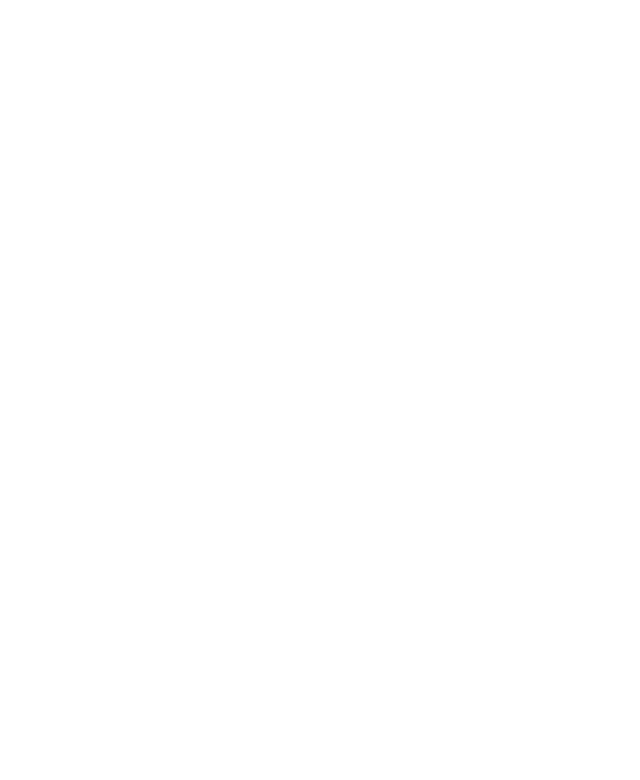
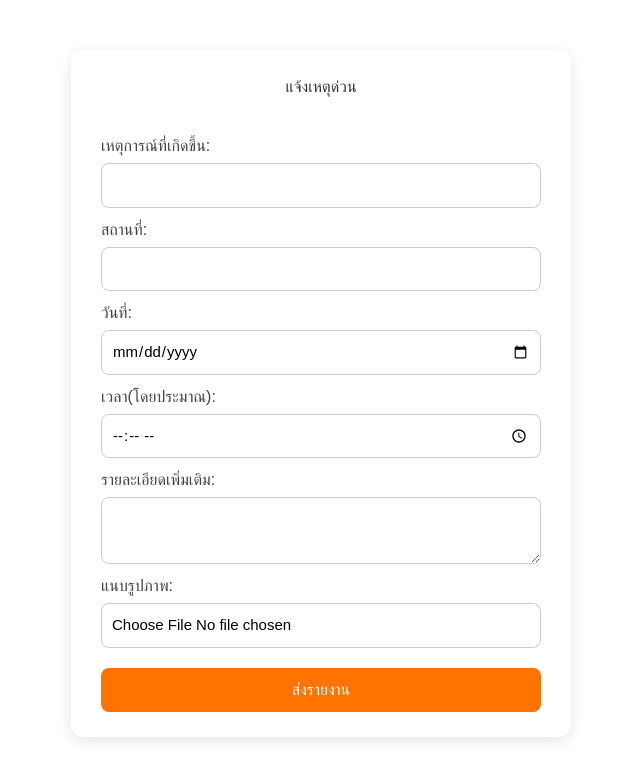
Before and after one commit to Itimistic/RescuePaw, a React (Vite) app in the folder fe-devtools/: page /reportform in a window 1280 px wide. Before the commit this address had no page. Shown: the top 780 px of the page, without its empty margins (319-959 px from the left). Built offline with nearby package versions, Linux system fonts and the light colour scheme.

Commit message:
add report form

```diff
--- a/fe-devtools/src/App.jsx
+++ b/fe-devtools/src/App.jsx
@@ -8,6 +8,7 @@
 // import Profile from "./pages/Profile"
 // import Communities from "./pages/Communities"
 // import { AuthProvider } from "./hooks/userAuth"
+import ReportFormPage from "./pages/ReportFormPage"
 
 function App() {
 
@@ -15,6 +16,7 @@
     <BrowserRouter>
         <Routes>
           <Route path="/" element={<DonationPage />} />
+          <Route path="/reportform" element={<ReportFormPage />} />
         </Routes>
     </BrowserRouter>
   )
--- /dev/null
+++ b/fe-devtools/src/pages/ReportFormPage.jsx
@@ -0,0 +1,100 @@
+import React, { useState } from "react";
+
+import "../reportform.css";
+
+function ReportFormPage() {
+  const [formData, setFormData] = useState({
+    event: "",
+    location: "",
+    date: "",
+    time: "",
+    details: "",
+    image: null,
+  });
+
+  const [preview, setPreview] = useState(null);
+
+  const handleChange = (e) => {
+    setFormData({
+      ...formData,
+      [e.target.name]: e.target.value,
+    });
+  };
+
+   const handleImageChange = (e) => {
+    const file = e.target.files[0];
+    if (file) {
+      setFormData({ ...formData, image: file });
+      setPreview(URL.createObjectURL(file));
+    }
+  };
+
+  const handleSubmit = (e) => {
+    e.preventDefault();
+    console.log("ข้อมูลที่ส่ง:", formData);
+
+  };
+
+  return (
+    <div className="form-container">
+      <h2>แจ้งเหตุด่วน</h2>
+      <form onSubmit={handleSubmit} className="report-form">
+        <label>เหตุการณ์ที่เกิดขึ้น:</label>
+        <input
+          type="text"
+          name="event"
+          value={formData.event}
+          onChange={handleChange}
+          required
+        />
+
+        <label>สถานที่:</label>
+        <input
+          type="text"
+          name="location"
+          value={formData.location}
+          onChange={handleChange}
+          required
+        />
+
+        <label>วันที่:</label>
+        <input
+          type="date"
+          name="date"
+          value={formData.date}
+          onChange={handleChange}
+          required
+        />
+
+        <label>เวลา(โดยประมาณ):</label>
+        <input
+          type="time"
+          name="time"
+          value={formData.time}
+          onChange={handleChange}
+          required
+        />
+
+        <label>รายละเอียดเพิ่มเติม:</label>
+        <textarea
+          name="details"
+          value={formData.details}
+          onChange={handleChange}
+        />
+
+        <label>แนบรูปภาพ:</label>
+        <input type="file" accept="image/*" onChange={handleImageChange} />
+
+        {preview && (
+          <div className="image-preview">
+            <img src={preview} alt="Preview" />
+          </div>
+        )}
+
+        <button type="submit">ส่งรายงาน</button>
+      </form>
+    </div>
+  );
+}
+
+export default ReportFormPage;
--- /dev/null
+++ b/fe-devtools/src/reportform.css
@@ -0,0 +1,61 @@
+.form-container {
+  max-width: 500px;
+  margin: 50px auto;
+  padding: 25px 30px;
+  background-color: #ffffff;
+  border-radius: 12px;
+  box-shadow: 0 4px 15px rgba(0, 0, 0, 0.1);
+  font-family: "Prompt", sans-serif;
+}
+
+
+.form-container h2 {
+  text-align: center;
+  margin-bottom: 25px;
+  color: #333;
+}
+
+.report-form {
+  display: flex;
+  flex-direction: column;
+}
+
+
+.report-form label {
+  margin: 10px 0 5px;
+  font-weight: 500;
+  color: #444;
+}
+
+.report-form input,
+.report-form textarea {
+  padding: 10px;
+  border: 1px solid #ccc;
+  border-radius: 8px;
+  outline: none;
+  font-size: 15px;
+  transition: border-color 0.2s ease;
+}
+
+.report-form input:focus,
+.report-form textarea:focus {
+  border-color: #ff7300;
+  box-shadow: 0 0 3px rgba(251, 154, 50, 0.3);
+}
+
+.report-form button {
+  margin-top: 20px;
+  padding: 10px;
+  background-color: #ff7300;
+  color: white;
+  font-size: 16px;
+  border: none;
+  border-radius: 8px;
+  cursor: pointer;
+  transition: background-color 0.2s ease;
+}
+
+/* 🔹 เอฟเฟกต์ hover */
+.report-form button:hover {
+  background-color: #bd5a02;
+}
```
Also changed, not shown: fe-devtools/src/App.css (line endings or trailing spaces).
